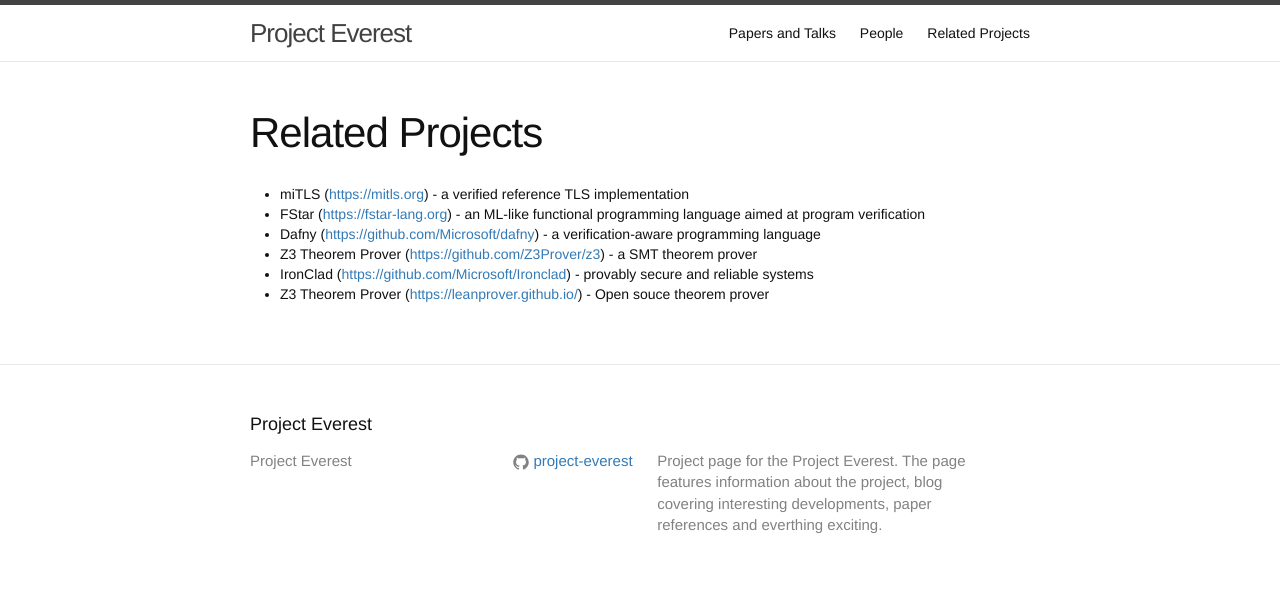
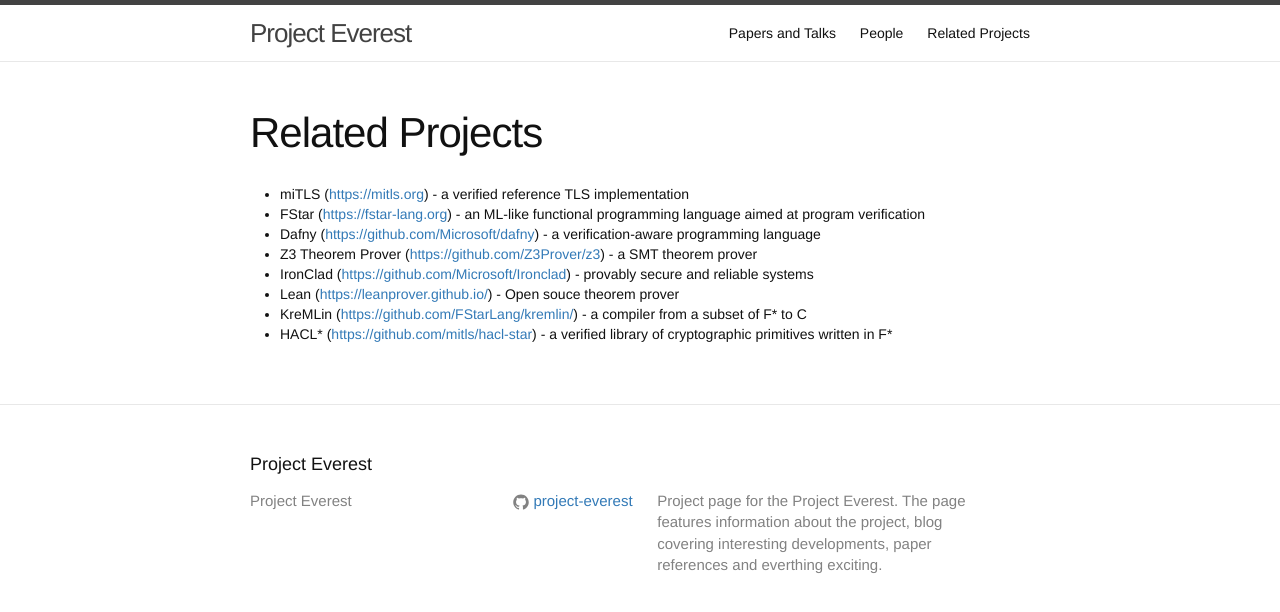
Before and after one commit to project-everest/project-everest.github.io, a Jekyll site: the page built from related_projects.md, in a window 1280 px wide. Shown: the top 612 px of the page. Built offline with Jekyll 4.4.1, drawn with Linux system fonts in a browser that asks for light colours.

Commit message:
minor fixes and adding kremlin

```diff
--- a/_data/projects.json
+++ b/_data/projects.json
@@ -36,7 +36,21 @@
 {
      "name" : "Lean",
     "repo" : "https://github.com/leanprover/lean",
-    "title" : "Z3 Theorem Prover",
+    "title" : "Lean",
     "website" :  "https://leanprover.github.io/",
     "description" : "Open souce theorem prover"
+},
+{
+     "name" : "KreMLin",
+    "repo" : "https://github.com/FStarLang/kremlin/",
+    "title" : "KreMLin",
+    "website" :  "https://github.com/FStarLang/kremlin/",
+    "description" : "a compiler from a subset of F* to C"
+},
+{
+     "name" : "HACL*",
+    "repo" : "https://github.com/mitls/hacl-star",
+    "title" : "HACL*",
+    "website" :  "https://github.com/mitls/hacl-star",
+    "description" : "a verified library of cryptographic primitives written in F*"
 }]
```
Also changed, not shown: index.md (+3 -3 lines).
